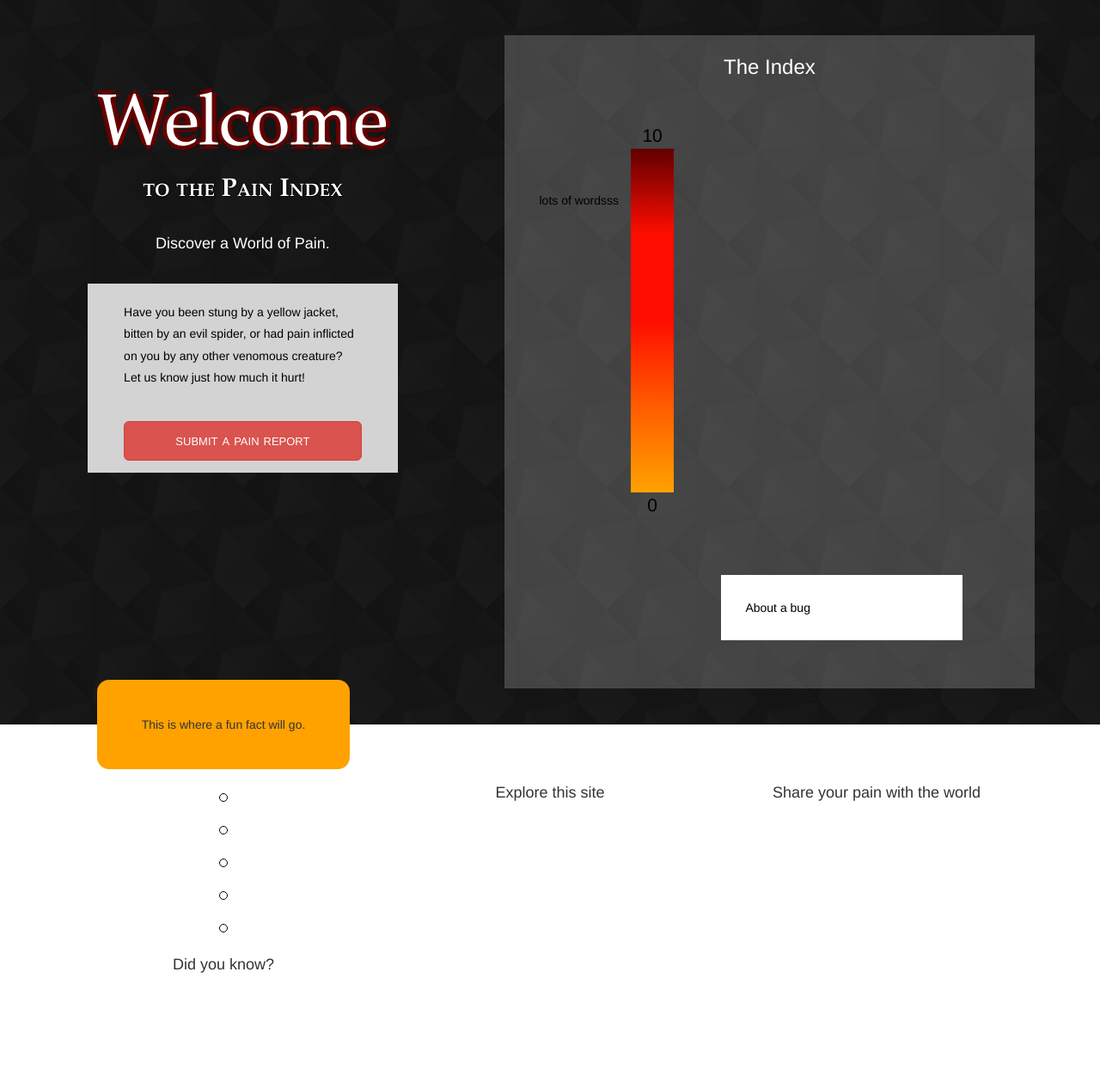
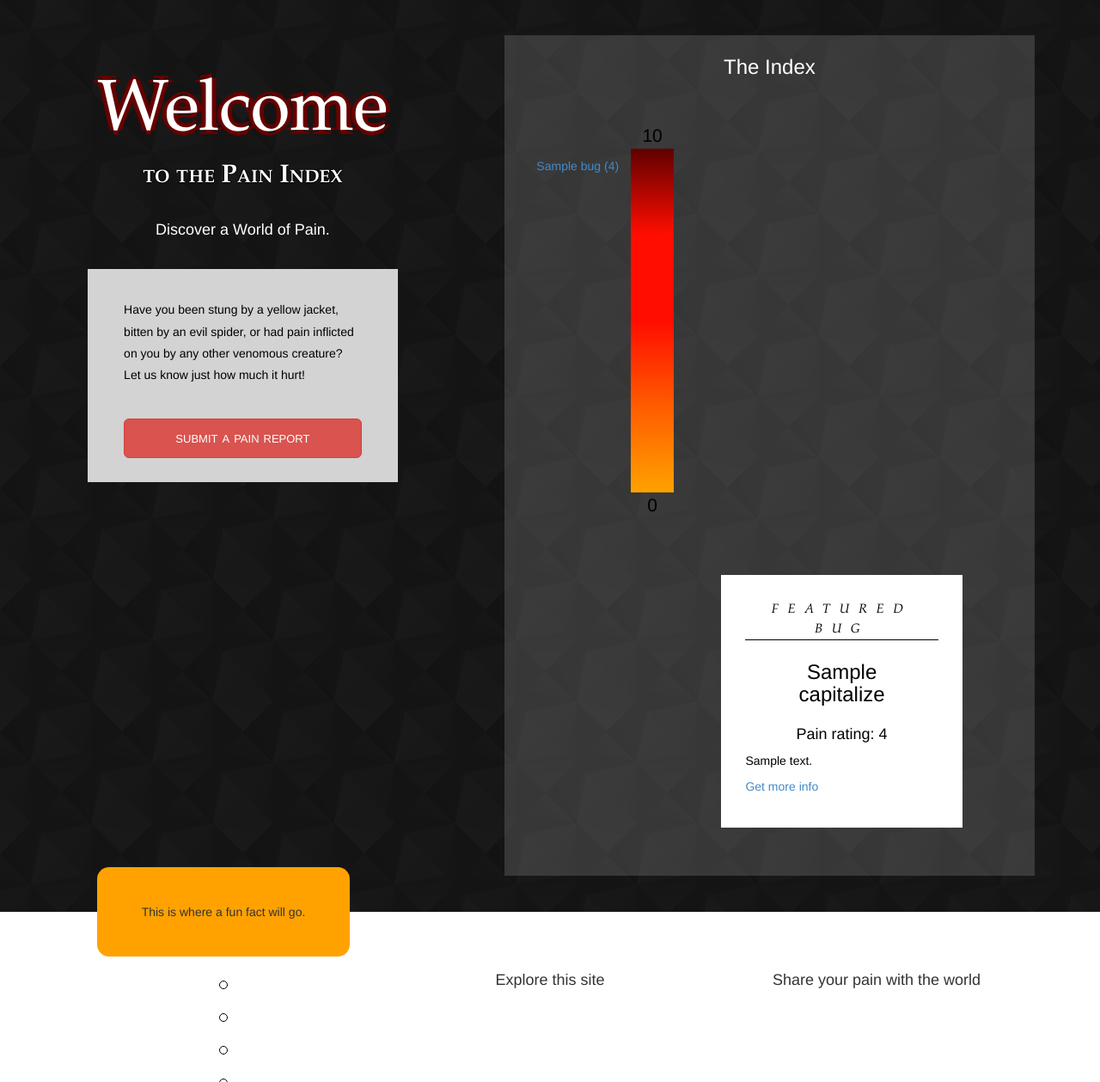
Before and after one commit to xanv/painindex, a Django app: template painindex_app/templates/painindex_app/homepage.html in a window 1280 px wide. Shown: the part 51-1310 px from the top of the page at 86% size. Before the commit the page ends 1183 px from the top, so only its background shows below. Run offline with Django 3.2, Linux system fonts and the light colour scheme; the template is opened without the code that fills it: most values are stand-ins (such as "Sample title", 1, 10 or a date in 2020); style sheets or scripts are compiled from the project's sources; some libraries are stand-ins or nearby versions.

Commit message:
add links to make site easier to navigate

```diff
--- a/painindex/static/painindex/css/site.css
+++ b/painindex/static/painindex/css/site.css
@@ -16,7 +16,7 @@
     color: white;
     font-family: Helvetica; }
   .full-width h1 {
-    padding: .5em 0 0 0;
+    padding: .3em 0 0 0;
     font-family: Palatino;
     font-size: 6em;
     color: white;
@@ -32,7 +32,7 @@
     margin: 2em; }
   .full-width #call_to_report {
     width: 75%;
-    padding: 1em 3em;
+    padding: 2em 3em;
     margin: auto;
     text-align: left;
     background-color: lightgrey;
@@ -44,7 +44,7 @@
       font-variant: small-caps; }
   .full-width #index_col {
     padding: 0 2em;
-    background-color: rgba(255, 255, 255, 0.2);
+    background-color: rgba(255, 255, 255, 0.15);
     overflow: hidden;
     width: 90%;
     margin: auto;
@@ -67,6 +67,17 @@
       padding: 2em;
       width: 50%;
       margin: 4em; }
+      .full-width #index_col #info h3, .full-width #index_col #info h4 {
+        color: black; }
+      .full-width #index_col #info h2 {
+        color: black;
+        text-shadow: none;
+        font-size: 1.5em;
+        font-variant: small-caps;
+        font-weight: normal;
+        letter-spacing: 0.5em;
+        font-style: italic;
+        border-bottom: 1px solid black; }
     .full-width #index_col #source_col {
       width: 8em; }
     .full-width #index_col .index_block {
--- a/painindex/static/painindex/sass/site.scss
+++ b/painindex/static/painindex/sass/site.scss
@@ -29,7 +29,7 @@
   }
 
   h1 {
-    padding:.5em 0 0 0;
+    padding:.3em 0 0 0;
     font-family: Palatino;
     font-size: 6em;
     color: white;
@@ -51,7 +51,7 @@
 
   #call_to_report {
     width: 75%;
-    padding: 1em 3em;
+    padding: 2em 3em;
     margin: auto;
     text-align: left;
     background-color: lightgrey;
@@ -69,7 +69,7 @@
 
   #index_col {
     padding: 0 2em;
-    background-color: rgba(255,255,255,0.2);
+    background-color: rgba(255,255,255,0.15);
     overflow: hidden;
     width: 90%;
     margin: auto;
@@ -98,6 +98,20 @@
       padding: 2em;
       width: 50%;
       margin: 4em;
+      h3, h4 {
+        color: black;
+      }
+
+      h2 {
+        color: black;
+        text-shadow: none;
+        font-size: 1.5em;
+        font-variant: small-caps;
+        font-weight: normal;
+        letter-spacing: 0.5em;
+        font-style: italic;
+        border-bottom: 1px solid black;
+      }
     }
 
     #source_col {
--- a/painindex_app/templates/painindex_app/homepage.html
+++ b/painindex_app/templates/painindex_app/homepage.html
@@ -30,16 +30,15 @@
         <h3>The Index</h3>
         <div class = "inline" id = "source_col">
           <div class = "index_block"></div>
-          <div class = "index_block"></div>
-          <div class = "index_block">lots of wordsss</div>
-          <div class = "index_block"></div>
-          <div class = "index_block"></div>
-          <div class = "index_block"></div>
-          <div class = "index_block"></div>
-          <div class = "index_block"></div>
-          <div class = "index_block"></div>
-          <div class = "index_block"></div>
-          <div class = "index_block"></div>
+
+          {% for bug in find_bugs %}
+            {% if bug == None %}
+              <div class = "index_block"></div>
+            {% else %}
+              <div class = "index_block"><a href="{% url 'painindex_app:painsource_detail' bug.pk %}">{{ bug }} ({{ bug.pain_rating}})</a></div>
+            {% endif %}
+          {% endfor%}
+
           <div class = "index_block"></div>
         </div>
 
@@ -62,7 +61,11 @@
 
 
         <div id = "info">
-          About a bug
+          <h2>featured bug</h2>
+          <h3>{{highlighted_bug.name.capitalize}}</h3>
+          <h4>Pain rating: {{highlighted_bug.pain_rating}}</h4>
+          <p>{{highlighted_bug.short_description}}</p>
+          <p><a href="{% url 'painindex_app:painsource_detail' highlighted_bug.pk %}">Get more info</a></p>
         </div>
         </div>
       </div>
```
Also changed, not shown: painindex_app/models.py (+12 -0 lines), painindex_app/views.py (+21 -1 lines), painindex_app/migrations/0006_painsource_predicted_pain_rating.py (added).
